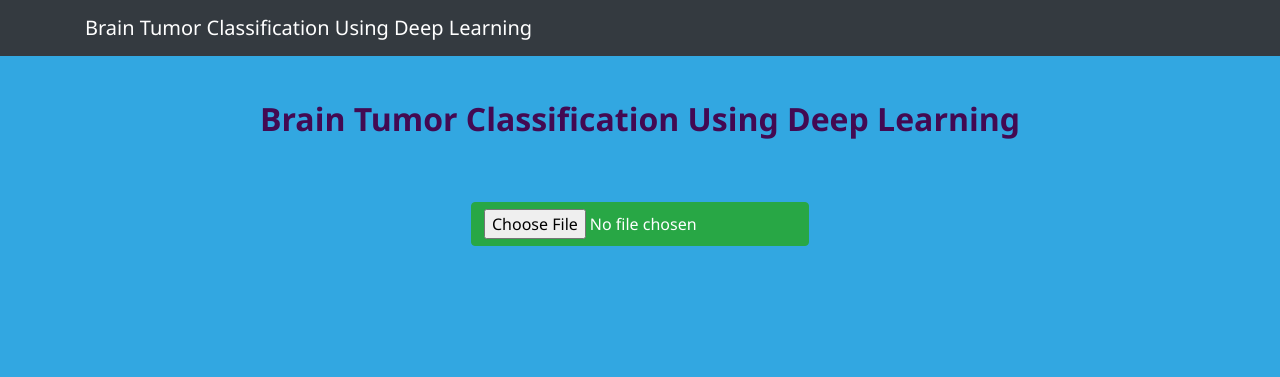
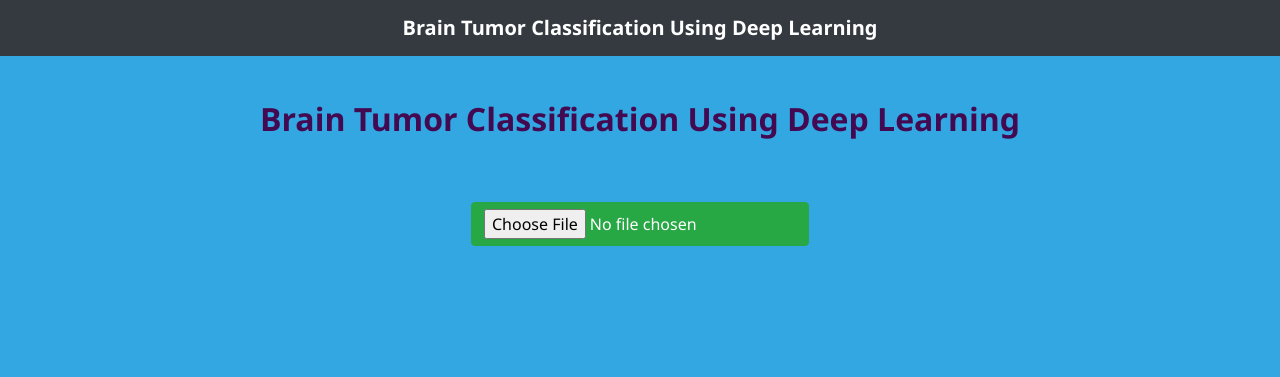
Before and after one commit to kaaviyalakshme/Brain-Tumor-Classification, a Flask app: page / in a window 1280 px wide. Shown: the top 377 px of the page. Run offline with Flask 3, Linux system fonts and the light colour scheme; some libraries are stand-ins or nearby versions.

Commit message:
final code

```diff
--- a/static/css/test.css
+++ b/static/css/test.css
@@ -13,6 +13,7 @@ h2 {
     margin-bottom: 20px;
     color: #430a52;
     font-weight: 600;
+    text-align: center;
 }
 
 /*File Upload Button*/
@@ -110,4 +111,13 @@ input[type="file"] {
     bottom: 0;
     width: 100%;
     font-size: 14px;
+    text-align: center;
 }
+.navbar-brand {
+    font-size: 20px;
+    font-weight: bold;
+    text-align: center;
+}
+.navbar.navbar-dark.bg-dark {
+    text-align: center;
+}
--- a/templates/import.html
+++ b/templates/import.html
@@ -1,5 +1,5 @@
 <html lang="en">
-
+<center>
 <head>
     <meta charset="UTF-8">
     <meta name="viewport" content="width=device-width, initial-scale=1.0">
@@ -13,16 +13,21 @@
 </head>
 
 <body>
+
     <nav class="navbar navbar-dark bg-dark">
+
         <div class="container">
-            <a class="navbar-brand" href="#">Brain Tumor Classification Using Deep Learning</a>
+            <a class="navbar-brand mx-auto" href="#">Brain Tumor Classification Using Deep Learning</a>
+
         </div>
+
     </nav>
+
 
     {% block content %}
     {% endblock %}
 
 </body>
 
-
+</center>
 </html>
```
